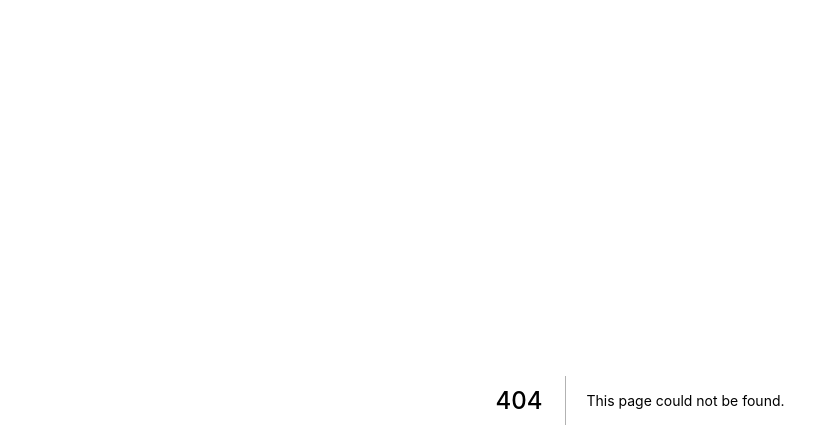
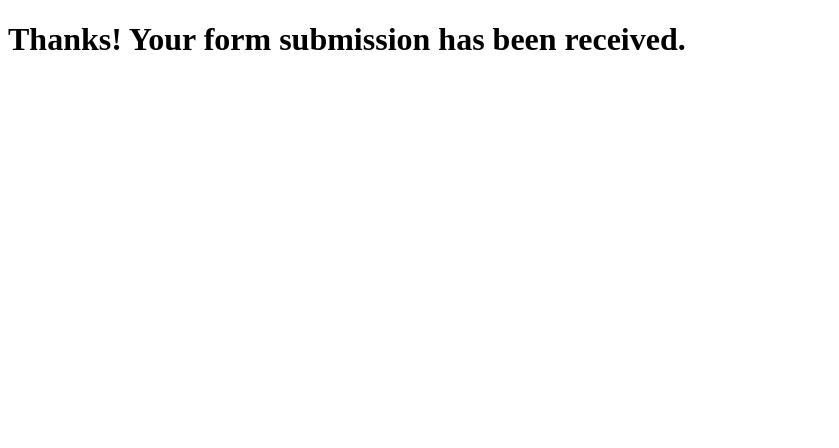
Before and after one commit to tiberiualex/nextjs-blog, a Next.js app: page /thankyou in a window 1280 px wide. Before the commit this address had no page. Shown: the top 448 px of the page, without its empty margins (0-839 px from the left). Built offline with nearby package versions, Linux system fonts and the light colour scheme.

Commit message:
Add form submission redirect page

```diff
--- a/components/FeedbackForm.tsx
+++ b/components/FeedbackForm.tsx
@@ -1,6 +1,6 @@
 function FeedbackForm() {
   return (
-    <form name="feedback" method="post" data-netlify="true">
+    <form name="feedback" method="post" data-netlify="true" action="/thankyou">
       <input type="hidden" name="form-name" value="feedback" />
       <p>
         <label>
--- /dev/null
+++ b/pages/thankyou.tsx
@@ -0,0 +1,3 @@
+export default function ThankYou() {
+  return <h1>Thanks! Your form submission has been received.</h1>;
+}
```
